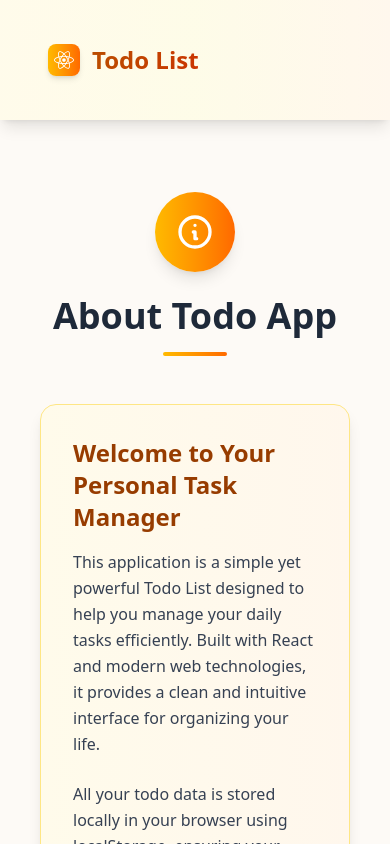
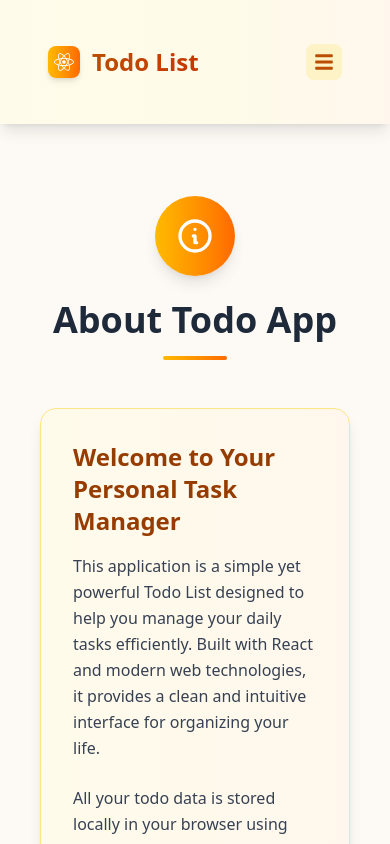
Before and after one commit to pramebt/study-react-todolist01, a React (Vite) app: page /about in a window 390 px wide. Shown: the top 844 px of the page. Built offline with nearby package versions, Linux system fonts and the light colour scheme.

Commit message:
add framer-motion dependency and implement animations in Navbar and AboutPage components for enhanced user experience

```diff
--- a/package.json
+++ b/package.json
@@ -11,6 +11,7 @@
   },
   "dependencies": {
     "@tailwindcss/vite": "^4.1.11",
+    "framer-motion": "^12.22.0",
     "react": "^19.1.0",
     "react-dom": "^19.1.0",
     "react-icon": "^1.0.0",
--- /dev/null
+++ b/src/components/nav/HamburgerMenu.jsx
@@ -0,0 +1,130 @@
+import React, { useState } from "react";
+import { NavLink } from "react-router-dom";
+import { FaBars, FaTimes } from "react-icons/fa";
+import { motion, AnimatePresence } from "framer-motion";
+
+const HamburgerMenu = ({ activeLink }) => {
+  const [isMenuOpen, setIsMenuOpen] = useState(false);
+
+  const toggleMenu = () => {
+    setIsMenuOpen(!isMenuOpen);
+  };
+
+  const closeMenu = () => {
+    setIsMenuOpen(false);
+  };
+
+  const menuVariants = {
+    closed: {
+      opacity: 0,
+      y: -20,
+      transition: {
+        duration: 0.2,
+        ease: "easeInOut"
+      }
+    },
+    open: {
+      opacity: 1,
+      y: 0,
+      transition: {
+        duration: 0.3,
+        ease: "easeOut",
+        staggerChildren: 0.1
+      }
+    }
+  };
+
+  const menuItemVariants = {
+    closed: {
+      opacity: 0,
+      x: -20
+    },
+    open: {
+      opacity: 1,
+      x: 0,
+      transition: {
+        duration: 0.3,
+        ease: "easeOut"
+      }
+    }
+  };
+
+  const buttonVariants = {
+    hover: {
+      scale: 1.05,
+      transition: {
+        duration: 0.2,
+        ease: "easeInOut"
+      }
+    },
+    tap: {
+      scale: 0.95,
+      transition: {
+        duration: 0.1
+      }
+    }
+  };
+
+  return (
+    <div className="md:hidden">
+      {/* Hamburger Menu Button */}
+      <motion.button
+        onClick={toggleMenu}
+        className="p-2 rounded-lg bg-amber-100 hover:bg-amber-200 transition-colors duration-200"
+        aria-label="Toggle menu"
+        variants={buttonVariants}
+        whileHover="hover"
+        whileTap="tap"
+      >
+        <motion.div
+          animate={{ rotate: isMenuOpen ? 180 : 0 }}
+          transition={{ duration: 0.3, ease: "easeInOut" }}
+        >
+          {isMenuOpen ? (
+            <FaTimes className="w-5 h-5 text-amber-700" />
+          ) : (
+            <FaBars className="w-5 h-5 text-amber-700" />
+          )}
+        </motion.div>
+      </motion.button>
+
+      {/* Mobile Navigation */}
+      <AnimatePresence>
+        {isMenuOpen && (
+          <motion.div
+            className="absolute top-full left-0 right-0 bg-gradient-to-r from-amber-50 via-yellow-50 to-orange-50 shadow-lg border-t border-amber-200"
+            variants={menuVariants}
+            initial="closed"
+            animate="open"
+            exit="closed"
+          >
+            <div className="container mx-auto px-8 py-4">
+              <motion.ul className="flex flex-col gap-2">
+                <motion.li variants={menuItemVariants}>
+                  <NavLink
+                    to="/"
+                    className={activeLink}
+                    onClick={closeMenu}
+                  >
+                    Home
+                  </NavLink>
+                </motion.li>
+                <motion.li variants={menuItemVariants}>
+                  <NavLink
+                    to="/about"
+                    className={activeLink}
+                    onClick={closeMenu}
+                  >
+                    About
+                  </NavLink>
+                </motion.li>
+              </motion.ul>
+            </div>
+          </motion.div>
+        )}
+      </AnimatePresence>
+    </div>
+  );
+};
+
+export default HamburgerMenu;
--- a/src/components/nav/Navbar.jsx
+++ b/src/components/nav/Navbar.jsx
@@ -1,7 +1,8 @@
 import React from "react";
-
-import { Link, NavLink } from "react-router-dom";
+import { NavLink } from "react-router-dom";
 import { FaReact } from "react-icons/fa";
+import { motion } from "framer-motion";
+import HamburgerMenu from "./HamburgerMenu";
 
 const Navbar = () => {
   const activeLink = ({ isActive }) =>
@@ -9,37 +10,116 @@ const Navbar = () => {
       ? "border-b-2 border-yellow-400 text-yellow-700 font-semibold px-2 pb-1 bg-yellow-50"
       : "text-yellow-700 hover:text-yellow-800 px-2 pb-1 transition-colors duration-150 bg-yellow-50";
 
+  const containerVariants = {
+    hidden: {
+      opacity: 0,
+      y: -50
+    },
+    visible: {
+      opacity: 1,
+      y: 0,
+      transition: {
+        duration: 0.6,
+        ease: "easeOut",
+        staggerChildren: 0.1
+      }
+    }
+  };
+
+  const itemVariants = {
+    hidden: {
+      opacity: 0,
+      y: -20
+    },
+    visible: {
+      opacity: 1,
+      y: 0,
+      transition: {
+        duration: 0.4,
+        ease: "easeOut"
+      }
+    }
+  };
+
+  const logoVariants = {
+    hover: {
+      scale: 1.05,
+      transition: {
+        duration: 0.2,
+        ease: "easeInOut"
+      }
+    }
+  };
+
+  const navLinkVariants = {
+    hover: {
+      y: -2,
+      transition: {
+        duration: 0.2,
+        ease: "easeInOut"
+      }
+    }
+  };
+
   return (
-    <header className="bg-gradient-to-r from-amber-50 via-yellow-50 to-orange-50 shadow-lg">
+    <motion.header
+      className="bg-gradient-to-r from-amber-50 via-yellow-50 to-orange-50 shadow-lg relative"
+      variants={containerVariants}
+      initial="hidden"
+      animate="visible"
+    >
       <div className="container mx-auto px-8 py-5">
-        <div className="flex items-center justify-between">
-          <div className="flex items-center gap-4">
-            <div className="flex items-center gap-3 font-bold text-2xl text-amber-800">
-              <div className="w-8 h-8 bg-gradient-to-r from-amber-400 to-orange-500 rounded-lg flex items-center justify-center shadow-md">
+        <motion.div className="flex items-center justify-between">
+          <motion.div
+            className="flex items-center gap-4"
+            variants={itemVariants}
+          >
+            <motion.div
+              className="flex items-center gap-3 font-bold text-2xl text-amber-800"
+              variants={logoVariants}
+              whileHover="hover"
+            >
+              <motion.div
+                className="w-8 h-8 bg-gradient-to-r from-amber-400 to-orange-500 rounded-lg flex items-center justify-center shadow-md"
+                whileHover={{ rotate: 360 }}
+                transition={{ duration: 0.6, ease: "easeInOut" }}
+              >
                 <FaReact className="w-5 h-5 text-white" />
-              </div>
+              </motion.div>
               <span className="bg-gradient-to-r from-amber-700 to-orange-700 bg-clip-text text-transparent">
                 Todo List
               </span>
-            </div>
-            <div className="hidden sm:block w-px h-8 bg-gradient-to-b from-transparent via-amber-300 to-transparent"></div>
-          </div>
+            </motion.div>
+            <motion.div
+              className="hidden sm:block w-px h-8 bg-gradient-to-b from-transparent via-amber-300 to-transparent"
+              variants={itemVariants}
+            />
+          </motion.div>
 
-          <ul className="hidden md:flex gap-x-6">
-            <li>
+          {/* Desktop Navigation */}
+          <motion.ul
+            className="hidden md:flex gap-x-6"
+            variants={itemVariants}
+          >
+            <motion.li variants={navLinkVariants} whileHover="hover">
               <NavLink to="/" className={activeLink}>
                 Home
               </NavLink>
-            </li>
-            <li>
+            </motion.li>
+            <motion.li variants={navLinkVariants} whileHover="hover">
               <NavLink to="/about" className={activeLink}>
                 About
               </NavLink>
-            </li>
-          </ul>
-        </div>
+            </motion.li>
+          </motion.ul>
+
+          {/* Hamburger Menu */}
+          <motion.div variants={itemVariants}>
+            <HamburgerMenu activeLink={activeLink} />
+          </motion.div>
+        </motion.div>
       </div>
-    </header>
+    </motion.header>
   );
 };
 
--- a/src/pages/AboutPage.jsx
+++ b/src/pages/AboutPage.jsx
@@ -4,16 +4,60 @@ import AboutContent from "../components/about/AboutContent";
 import FeaturesGrid from "../components/about/FeaturesGrid";
 import TechnicalDetails from "../components/about/TechnicalDetails";
 import FuturePlans from "../components/about/FuturePlans";
+import { motion } from "framer-motion";
 
 const AboutPage = () => {
+  const containerVariants = {
+    hidden: {
+      opacity: 0
+    },
+    visible: {
+      opacity: 1,
+      transition: {
+        duration: 0.8,
+        staggerChildren: 0.2
+      }
+    }
+  };
+
+  const sectionVariants = {
+    hidden: {
+      opacity: 0,
+      y: 30
+    },
+    visible: {
+      opacity: 1,
+      y: 0,
+      transition: {
+        duration: 0.6,
+        ease: "easeOut"
+      }
+    }
+  };
+
   return (
-    <div className="max-w-4xl mx-auto p-6">
-      <AboutHeader />
-      <AboutContent />
-      <FeaturesGrid />
-      <TechnicalDetails />
-      <FuturePlans />
-    </div>
+    <motion.div
+      className="max-w-4xl mx-auto p-6"
+      variants={containerVariants}
+      initial="hidden"
+      animate="visible"
+    >
+      <motion.div variants={sectionVariants}>
+        <AboutHeader />
+      </motion.div>
+      <motion.div variants={sectionVariants}>
+        <AboutContent />
+      </motion.div>
+      <motion.div variants={sectionVariants}>
+        <FeaturesGrid />
+      </motion.div>
+      <motion.div variants={sectionVariants}>
+        <TechnicalDetails />
+      </motion.div>
+      <motion.div variants={sectionVariants}>
+        <FuturePlans />
+      </motion.div>
+    </motion.div>
   );
 };
 
```
Also changed, not shown: 1 other file (tests, documents, lock files or other folders).
